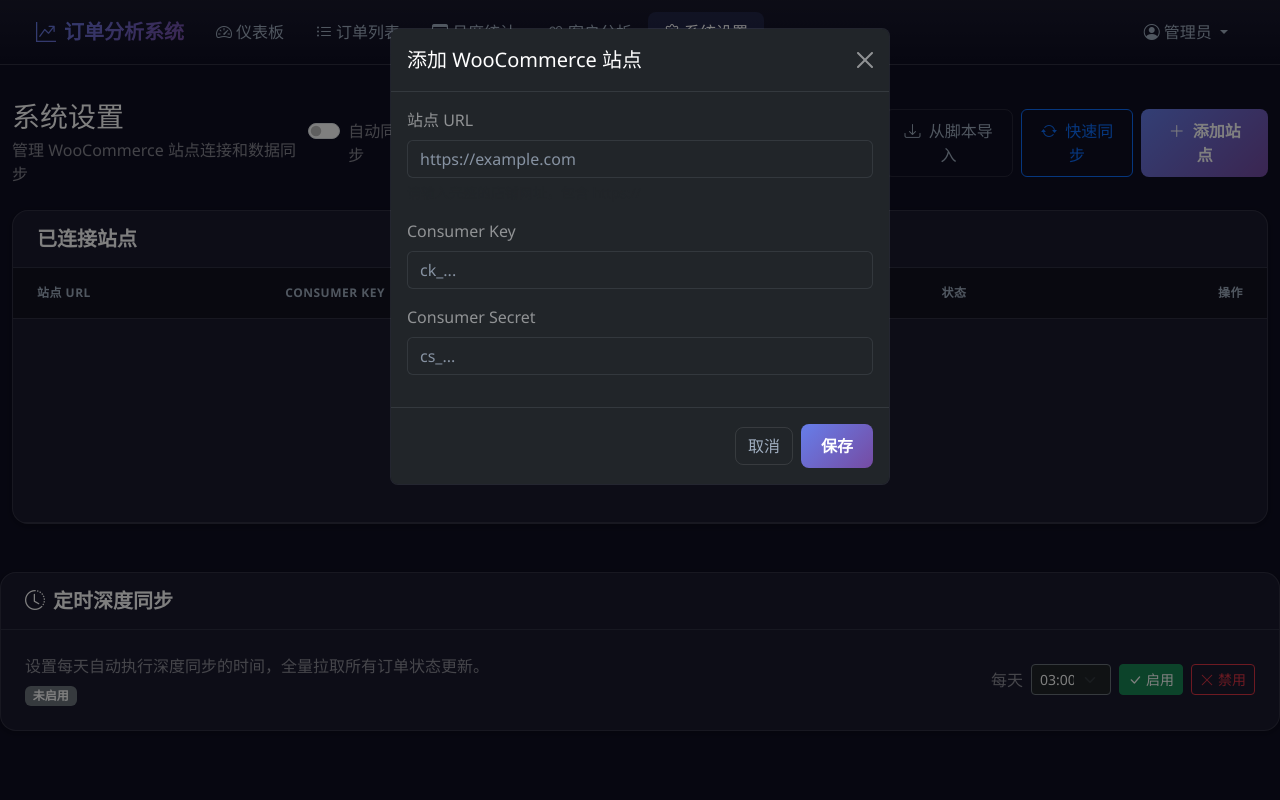
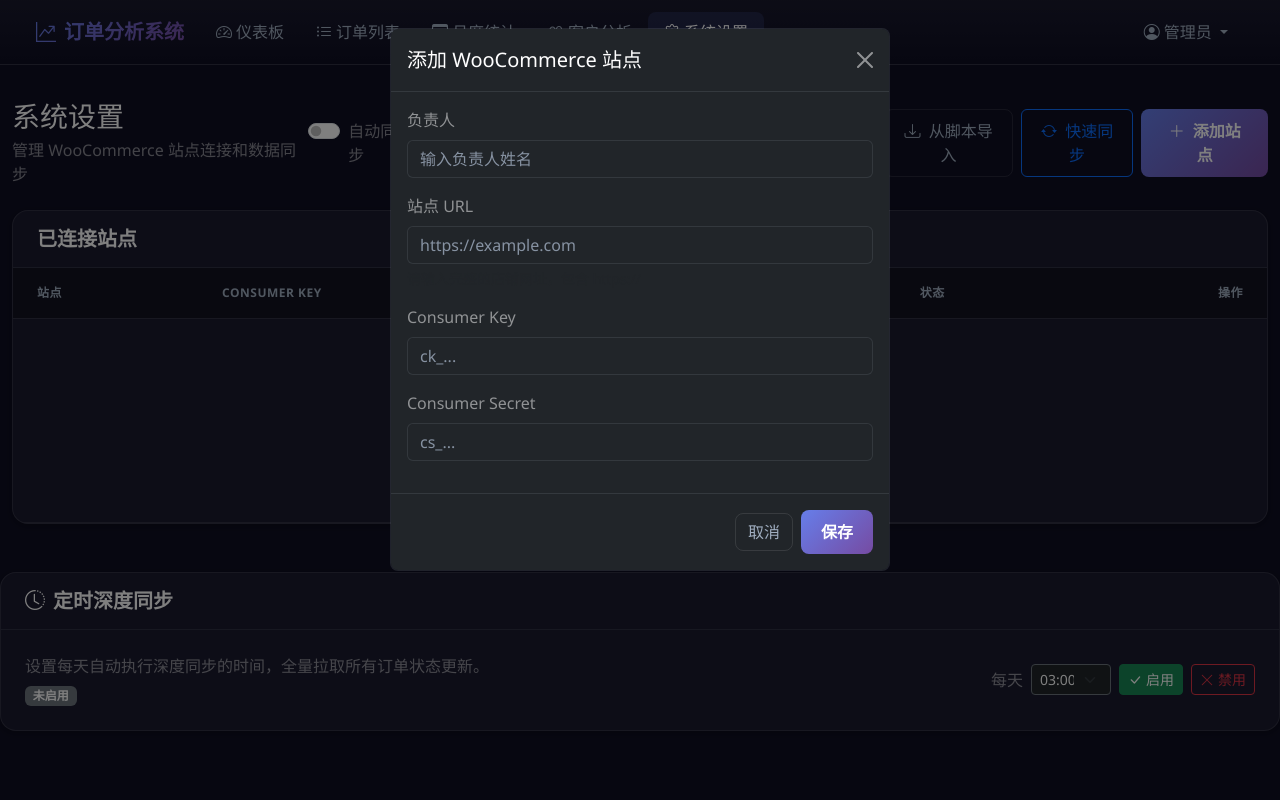
Before and after one commit to Michaelwuhui/woocommerce-order-analysis, a Flask app: page /settings in a window 1280 px wide, after a click on "添加站点". Run offline with Flask 3, Linux system fonts and the light colour scheme; a user stored in the database is signed in; data that the repository does not hold is empty; some libraries are stand-ins or nearby versions.

Commit message:
feat: 在所有页面添加网站负责人显示
- app.py: 为 monthly/customers 路由添加 site_managers，订单API添加 site_manager
- dashboard.html: 网站统计表添加负责人徽章
- monthly.html: 月度统计表添加负责人徽章
- customers.html: 客户列表添加负责人徽章
- orders.html: 筛选结果统计表添加负责人徽章
- base.html: 订单详情弹窗添加负责人显示
- settings.html: 之前的负责人字段相关修改

```diff
--- a/app.py
+++ b/app.py
@@ -245,6 +245,10 @@ def dashboard():
         ''').fetchall()
     trend_data = [dict(row) for row in trend_data_raw]
 
+    # Get site managers mapping
+    sites = conn.execute('SELECT url, manager FROM sites').fetchall()
+    site_managers = {s['url']: s['manager'] or '' for s in sites}
+
     conn.close()
 
     return render_template('dashboard.html',
@@ -256,7 +260,8 @@ def dashboard():
                          trend_type=trend_type,
                          quick_date=quick_date,
                          sources=sources,
-                         source_filter=source_filter)
+                         source_filter=source_filter,
+                         site_managers=site_managers)
 
 
 @app.route('/orders')
@@ -426,6 +431,11 @@ def orders():
 
     sources = conn.execute('SELECT DISTINCT source FROM orders').fetchall()
     statuses = conn.execute('SELECT DISTINCT status FROM orders').fetchall()
+
+    # Get site managers mapping (url -> manager)
+    sites = conn.execute('SELECT url, manager FROM sites').fetchall()
+    site_managers = {s['url']: s['manager'] or '' for s in sites}
+
     conn.close()
 
     return render_template('orders.html',
@@ -434,6 +444,7 @@ def orders():
                          statuses=statuses,
                          summary_stats=summary_stats,
                          totals=totals,
+                         site_managers=site_managers,
                          current_filters={
                              'source': source_filter,
                              'status': status_filter,
@@ -535,7 +546,13 @@ def monthly():
     else:
         rows.sort(key=lambda x: (x['month'], x['source']), reverse=True)
 
-    return render_template('monthly.html', monthly_stats=rows, sources=all_sources, source_filter=source_filter, sort_by=sort_by)
+    # Get site managers mapping
+    conn2 = get_db_connection()
+    sites = conn2.execute('SELECT url, manager FROM sites').fetchall()
+    site_managers = {s['url']: s['manager'] or '' for s in sites}
+    conn2.close()
+
+    return render_template('monthly.html', monthly_stats=rows, sources=all_sources, source_filter=source_filter, sort_by=sort_by, site_managers=site_managers)
 
 
 @app.route('/customers')
@@ -666,7 +683,13 @@ def customers():
         'tier_counts': tier_counts
     }
 
-    return render_template('customers.html', customers=customers_list, stats=stats, sources=all_sources, source_filter=source_filter)
+    # Get site managers mapping
+    conn2 = get_db_connection()
+    sites = conn2.execute('SELECT url, manager FROM sites').fetchall()
+    site_managers = {s['url']: s['manager'] or '' for s in sites}
+    conn2.close()
+
+    return render_template('customers.html', customers=customers_list, stats=stats, sources=all_sources, source_filter=source_filter, site_managers=site_managers)
 
 
 @app.route('/api/chart-data')
@@ -755,6 +778,10 @@ def get_order_details(order_id):
             'total_orders': customer_stats['count'] if customer_stats else 0,
             'total_spent': float(customer_stats['total'] or 0) if customer_stats else 0
         }
+
+    # Get site manager for this order's source
+    site_row = conn.execute('SELECT manager FROM sites WHERE url = ?', (order_dict.get('source', ''),)).fetchone()
+    order_dict['site_manager'] = site_row['manager'] if site_row and site_row['manager'] else ''
 
     conn.close()
 
@@ -958,9 +985,15 @@ def init_sites_table():
             url TEXT NOT NULL,
             consumer_key TEXT NOT NULL,
             consumer_secret TEXT NOT NULL,
+            manager TEXT,
             last_sync TEXT
         )
     ''')
+    # Add manager column if not exists (for existing databases)
+    try:
+        conn.execute('ALTER TABLE sites ADD COLUMN manager TEXT')
+    except:
+        pass  # Column already exists
     conn.commit()
     conn.close()
 
@@ -1120,6 +1153,7 @@ def add_site():
     url = data.get('url')
     ck = data.get('consumer_key')
     cs = data.get('consumer_secret')
+    manager = data.get('manager', '')
 
     if not all([url, ck, cs]):
         return jsonify({'error': 'Missing required fields'}), 400
@@ -1130,8 +1164,8 @@ def add_site():
 
     conn = get_db_connection()
     try:
-        conn.execute('INSERT INTO sites (url, consumer_key, consumer_secret) VALUES (?, ?, ?)',
-                     (url, ck, cs))
+        conn.execute('INSERT INTO sites (url, consumer_key, consumer_secret, manager) VALUES (?, ?, ?, ?)',
+                     (url, ck, cs, manager))
         conn.commit()
         return jsonify({'success': True})
     except Exception as e:
@@ -1149,6 +1183,7 @@ def update_site(site_id):
     url = data.get('url')
     ck = data.get('consumer_key')
     cs = data.get('consumer_secret')
+    manager = data.get('manager', '')
 
     if not all([url, ck, cs]):
         return jsonify({'error': 'Missing required fields'}), 400
@@ -1159,8 +1194,8 @@ def update_site(site_id):
 
     conn = get_db_connection()
     try:
-        conn.execute('UPDATE sites SET url = ?, consumer_key = ?, consumer_secret = ? WHERE id = ?',
-                     (url, ck, cs, site_id))
+        conn.execute('UPDATE sites SET url = ?, consumer_key = ?, consumer_secret = ?, manager = ? WHERE id = ?',
+                     (url, ck, cs, manager, site_id))
         conn.commit()
         return jsonify({'success': True})
     except Exception as e:
--- a/templates/base.html
+++ b/templates/base.html
@@ -261,7 +261,7 @@
                     html += '<p><strong>创建时间:</strong> ' + (order.date_created || '-').replace('T', ' ').substring(0, 16) + '</p>';
                     html += '<p><strong>付款时间:</strong> ' + (order.date_paid ? order.date_paid.replace('T', ' ').substring(0, 16) : '-') + '</p>';
                     html += '<p><strong>付款方式:</strong> ' + (order.payment_method_title || '-') + '</p>';
-                    html += '<p><strong>来源网站:</strong> <span style="color: #a5b4fc;">' + (order.source || '-').replace('https://www.', '') + '</span></p>';
+                    html += '<p><strong>来源网站:</strong> ' + (order.site_manager ? '<span style="background:rgba(23,162,184,0.3);color:#17a2b8;padding:2px 8px;border-radius:10px;font-size:12px;margin-right:6px;">' + order.site_manager + '</span>' : '') + '<span style="color: #a5b4fc;">' + (order.source || '-').replace('https://www.', '') + '</span></p>';
                     html += '</div></div></div>';
 
                     // Customer Info
--- a/templates/dashboard.html
+++ b/templates/dashboard.html
@@ -137,7 +137,10 @@
                                 {% for source in source_data %}
                                 <tr>
                                     <td>
-                                        <span class="source-badge">{{ source.source.replace('https://www.', '')
+                                        {% set mgr = site_managers.get(source.source, '') %}{% if mgr %}<span
+                                            class="badge me-1" style="background:rgba(23,162,184,0.3);color:#17a2b8;">{{
+                                            mgr }}</span>{% endif %}<span class="source-badge">{{
+                                            source.source.replace('https://www.', '')
                                             }}</span>
                                     </td>
                                     <td class="text-end">{{ "{:,}".format(source.count) }}</td>
--- a/templates/monthly.html
+++ b/templates/monthly.html
@@ -68,7 +68,9 @@
                         {% for row in monthly_stats %}
                         <tr>
                             <td><strong>{{ row.month }}</strong></td>
-                            <td><span class="source-badge">{{ row.source.replace('https://www.', '') }}</span></td>
+                            <td>{% set mgr = site_managers.get(row.source, '') %}{% if mgr %}<span class="badge me-1"
+                                    style="background:rgba(23,162,184,0.3);color:#17a2b8;">{{ mgr }}</span>{% endif
+                                %}<span class="source-badge">{{ row.source.replace('https://www.', '') }}</span></td>
                             <td class="text-end border-start">{{ "{:,}".format(row.total_orders) }}</td>
                             <td class="text-end">{{ "{:,}".format(row.total_products) }}</td>
                             <td class="text-end">{{ "{:,.2f}".format(row.total_amount) }}</td>
--- a/templates/settings.html
+++ b/templates/settings.html
@@ -117,7 +117,7 @@
                 <table class="table table-dark table-hover align-middle mb-0" style="--bs-table-bg: transparent;">
                     <thead>
                         <tr>
-                            <th class="ps-4">站点 URL</th>
+                            <th class="ps-4">站点</th>
                             <th>Consumer Key</th>
                             <th>上次同步时间</th>
                             <th>状态</th>
@@ -133,7 +133,14 @@
                                         style="width: 32px; height: 32px; font-size: 1rem;">
                                         <i class="bi bi-globe"></i>
                                     </div>
-                                    <span class="text-white">{{ site.url }}</span>
+                                    <div>
+                                        {% if site.manager and site.manager|trim %}
+                                        <span class="badge me-1"
+                                            style="background: rgba(23, 162, 184, 0.3); color: #17a2b8;">{{ site.manager
+                                            }}</span>
+                                        {% endif %}
+                                        <span class="text-white">{{ site.url.replace('https://www.', '') }}</span>
+                                    </div>
                                 </div>
                             </td>
                             <td class="text-white-50 font-monospace small">{{ site.consumer_key[:10] }}...</td>
@@ -153,7 +160,8 @@
                                     data-site-id="{{ site.id }}"><i class="bi bi-arrow-repeat"></i> 同步</button>
                                 <button class="btn btn-sm btn-outline-info me-2 edit-btn" data-site-id="{{ site.id }}"
                                     data-url="{{ site.url }}" data-key="{{ site.consumer_key }}"
-                                    data-secret="{{ site.consumer_secret }}"><i class="bi bi-pencil"></i></button>
+                                    data-secret="{{ site.consumer_secret }}" data-manager="{{ site.manager or '' }}"><i
+                                        class="bi bi-pencil"></i></button>
                                 <button class="btn btn-sm btn-outline-danger delete-btn" data-site-id="{{ site.id }}"><i
                                         class="bi bi-trash"></i></button>
                             </td>
@@ -279,6 +287,11 @@
             <div class="modal-body">
                 <form id="addSiteForm">
                     <div class="mb-3">
+                        <label class="form-label text-white-50">负责人</label>
+                        <input type="text" class="form-control bg-dark text-white border-secondary border-opacity-25"
+                            name="manager" placeholder="输入负责人姓名">
+                    </div>
+                    <div class="mb-3">
                         <label class="form-label text-white-50">站点 URL</label>
                         <input type="url" class="form-control bg-dark text-white border-secondary border-opacity-25"
                             name="url" placeholder="https://example.com" required>
@@ -315,6 +328,11 @@
             <div class="modal-body">
                 <form id="editSiteForm">
                     <input type="hidden" name="site_id" id="editSiteId">
+                    <div class="mb-3">
+                        <label class="form-label text-white-50">负责人</label>
+                        <input type="text" class="form-control bg-dark text-white border-secondary border-opacity-25"
+                            name="manager" id="editSiteManager" placeholder="输入负责人姓名">
+                    </div>
                     <div class="mb-3">
                         <label class="form-label text-white-50">站点 URL</label>
                         <input type="url" class="form-control bg-dark text-white border-secondary border-opacity-25"
@@ -892,11 +910,13 @@
                 const url = editBtn.dataset.url;
                 const key = editBtn.dataset.key;
                 const secret = editBtn.dataset.secret;
+                const manager = editBtn.dataset.manager || '';
 
                 document.getElementById('editSiteId').value = siteId;
                 document.getElementById('editSiteUrl').value = url;
                 document.getElementById('editSiteKey').value = key;
                 document.getElementById('editSiteSecret').value = secret;
+                document.getElementById('editSiteManager').value = manager;
 
                 const modal = getModal('editSiteModal');
                 if (modal) modal.show();
```
Also changed, not shown: templates/customers.html (+6 -2 lines), templates/orders.html (+6 -2 lines).
